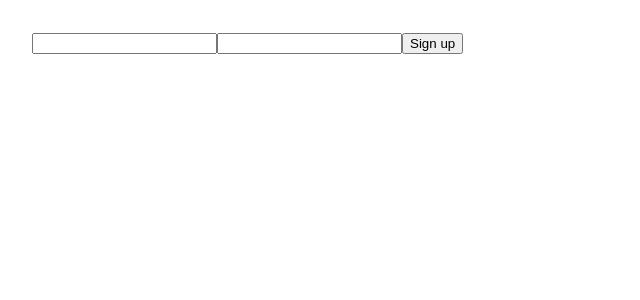
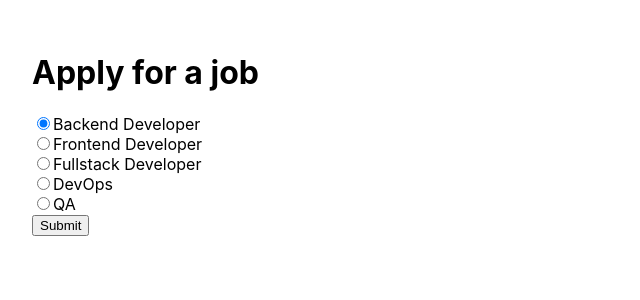
Before and after one commit to zakushi2002/proficient-in-using-proficient-in-using-reactjs, a React (Create React App) app in the folder tiktok/: page / in a window 1280 px wide. Shown: the top 300 px of the page, without its empty margins (0-640 px from the left). Built offline with nearby package versions, Linux system fonts and the light colour scheme.

Commit message:
Two-way binding input type radio

```diff
--- a/tiktok/src/App.js
+++ b/tiktok/src/App.js
@@ -1,17 +1,47 @@
 import { useState } from "react";
 
+const positions = [
+    {
+        id: 1,
+        name: "Backend Developer",
+    },
+    {
+        id: 2,
+        name: "Frontend Developer",
+    },
+    {
+        id: 3,
+        name: "Fullstack Developer",
+    },
+    {
+        id: 4,
+        name: "DevOps",
+    },
+    {
+        id: 5,
+        name: "QA",
+    },
+];
+
 function App() {
-    const [name, setName] = useState("");
-    const [email, setEmail] = useState("");
-    const handleSignUp = () => {
-        // Sign up logic goes here
-        console.log("Form sign up: ", { name, email });
-    };
+    const [selectedPosition, setSelectedPosition] = useState(positions[0].id);
+    console.log("selectedPosition", selectedPosition);
+    const handleSubmit = () => {};
     return (
         <div className="App" style={{ padding: 32 }}>
-            <input onChange={(e) => setName(e.target.value)} value={name} />
-            <input onChange={(e) => setEmail(e.target.value)} value={email} />
-            <button onClick={handleSignUp}>Sign up</button>
+            <h1>Apply for a job</h1>
+            {positions.map((position) => (
+                <div key={position.id}>
+                    <input
+                        type="radio"
+                        checked={selectedPosition === position.id}
+                        value={position.id}
+                        onChange={() => setSelectedPosition(position.id)}
+                    />
+                    <label>{position.name}</label>
+                </div>
+            ))}
+            <button onClick={handleSubmit}>Submit</button>
         </div>
     );
 }
```
